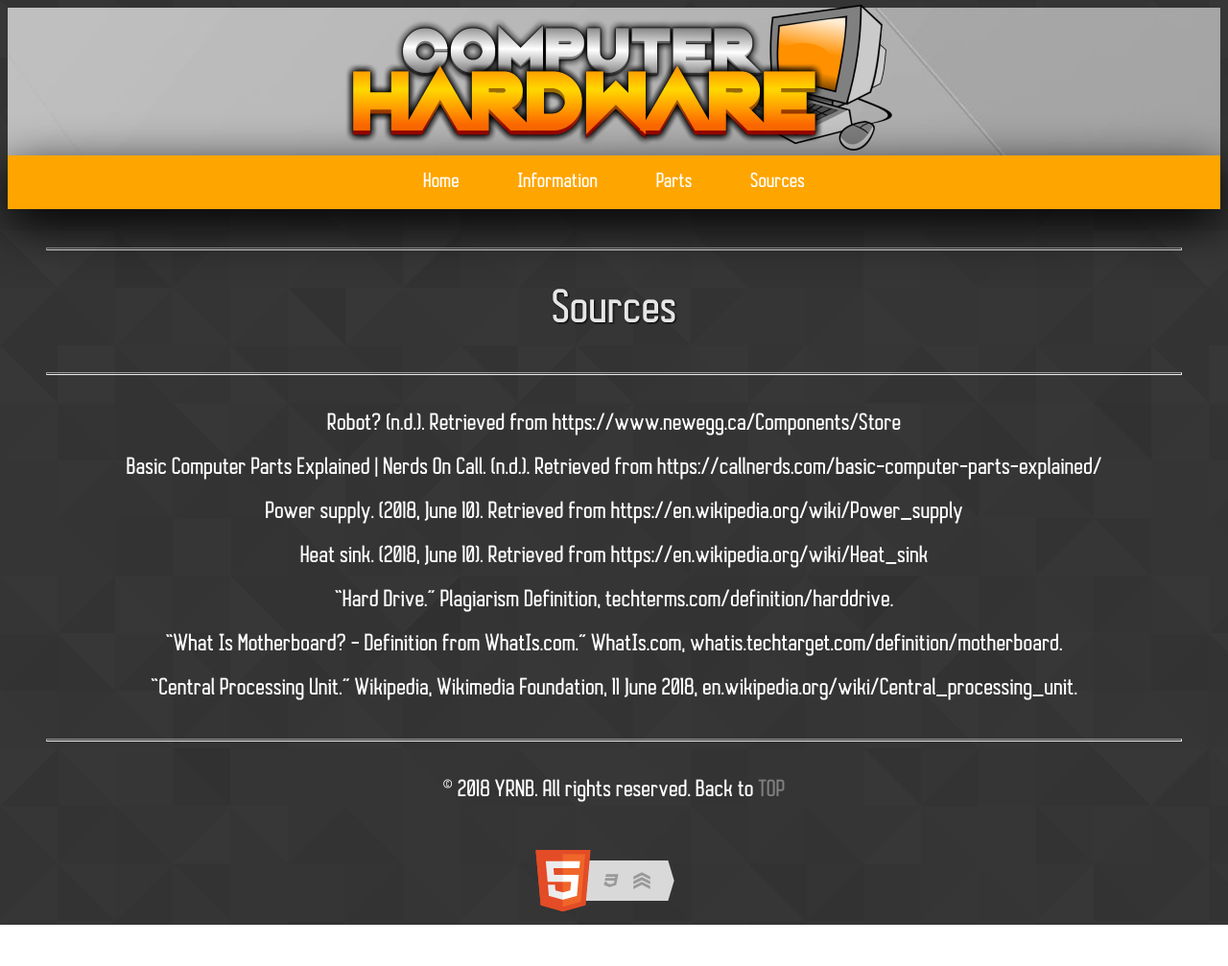
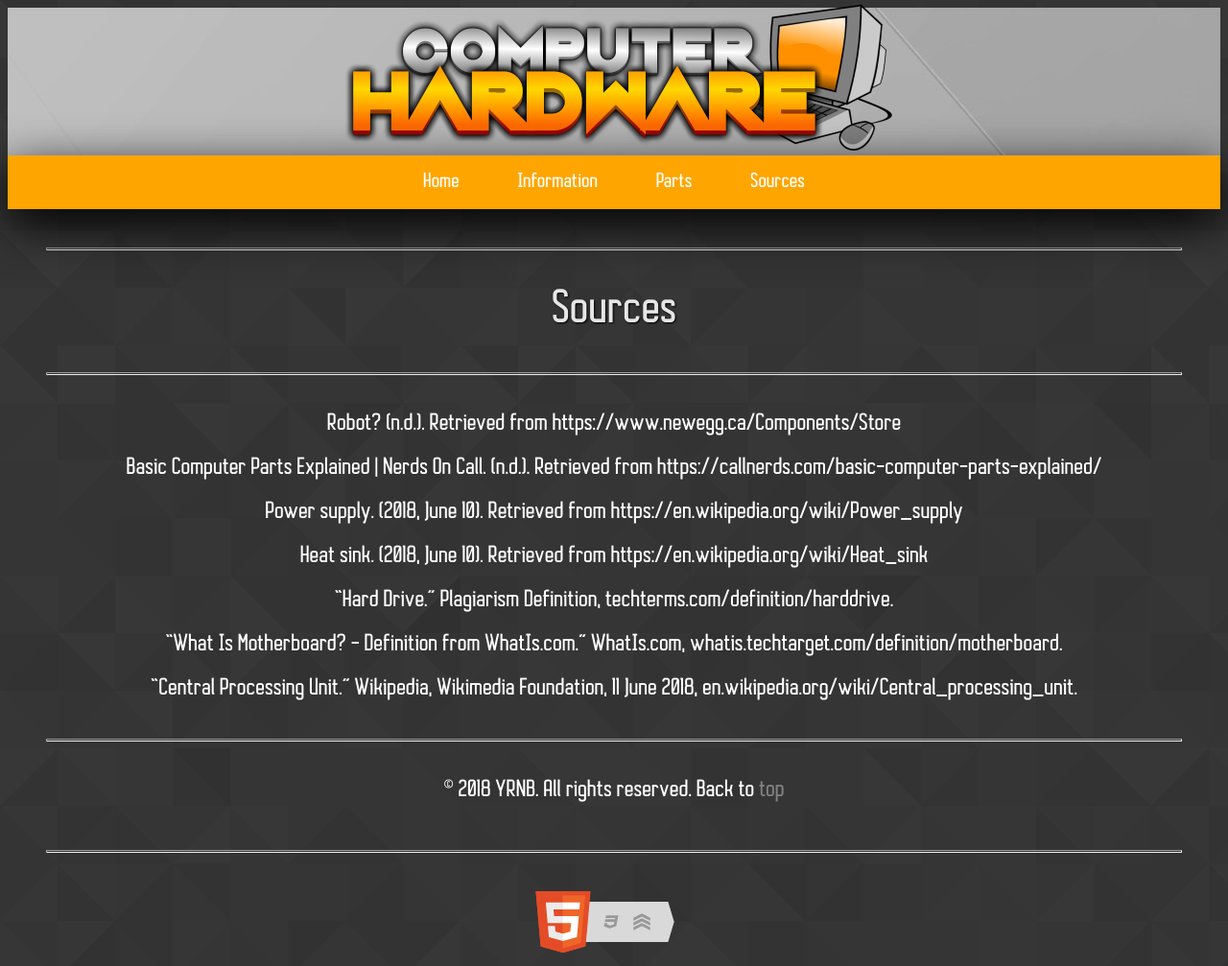
Before and after one commit to yikangw/hardware, a plain HTML site: page sources.html in a window 1280 px wide. Shown: the whole page at 96% size. Before the commit the page ends 964 px from the top, so only its background shows below. Drawn offline with Linux system fonts and the light colour scheme.

Commit message:
Update sources.html

```diff
--- a/sources.html
+++ b/sources.html
@@ -27,7 +27,8 @@
 		<p>“What Is Motherboard? - Definition from WhatIs.com.” WhatIs.com, whatis.techtarget.com/definition/motherboard.</p>
 		<p>“Central Processing Unit.” Wikipedia, Wikimedia Foundation, 11 June 2018, en.wikipedia.org/wiki/Central_processing_unit.</p>
 		<hr>
-		<p class="cr">&copy; 2018 YRNB. All rights reserved. Back to <a href=#top>TOP</a></p>
+		<p class="cr">&copy; 2018 YRNB. All rights reserved. Back to <a href=#top>top</a></p>
+		<hr>
 		<a href='https://validator.w3.org/nu/?doc=https%3A%2F%2Fyikangw.github.io%2Fhardware%2Fsources.html'><img src="touque.png" width="165" height="64" class="icon" alt="HTML5 Logo"></a>
 	</body>
 </html>
```
